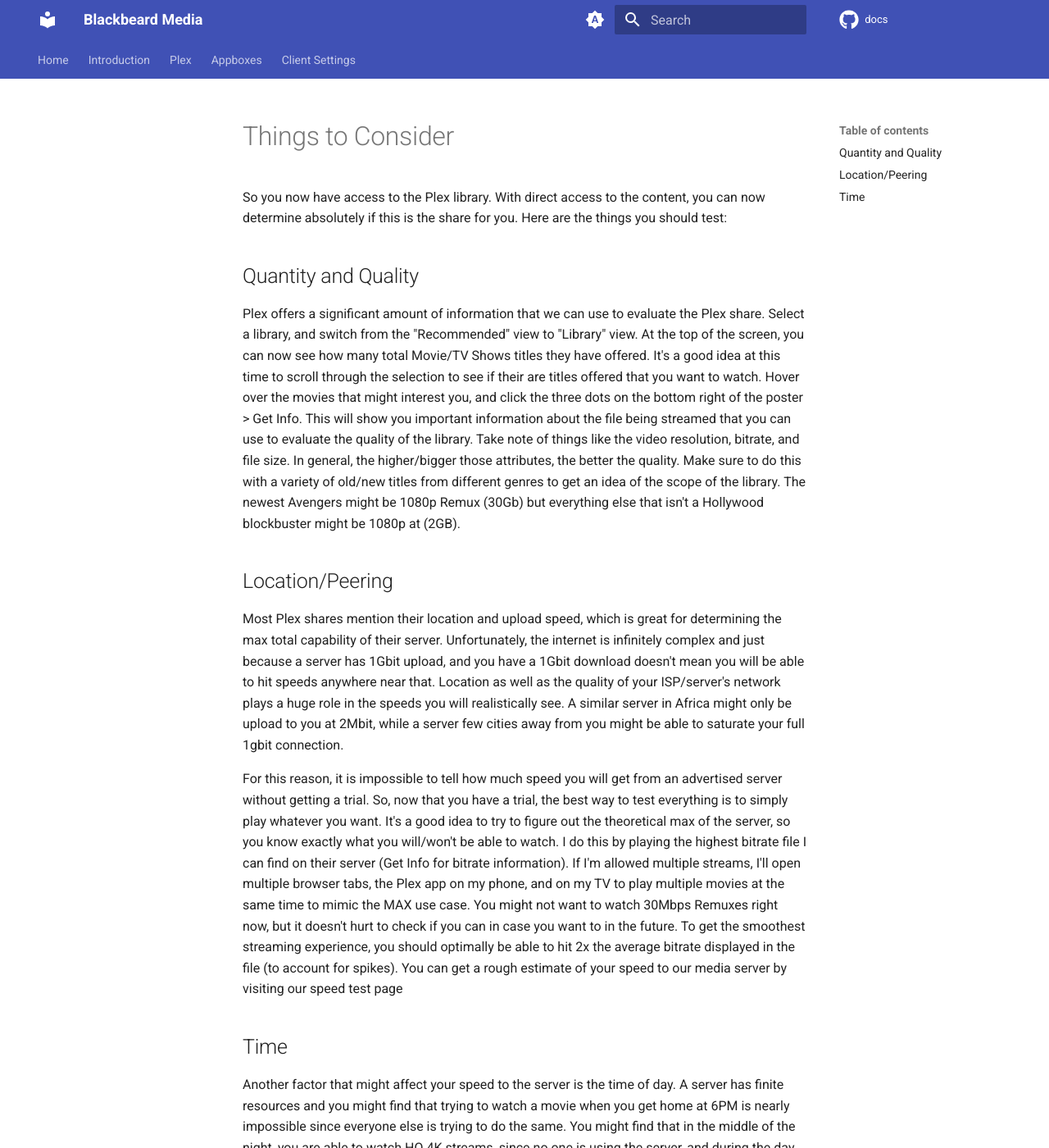
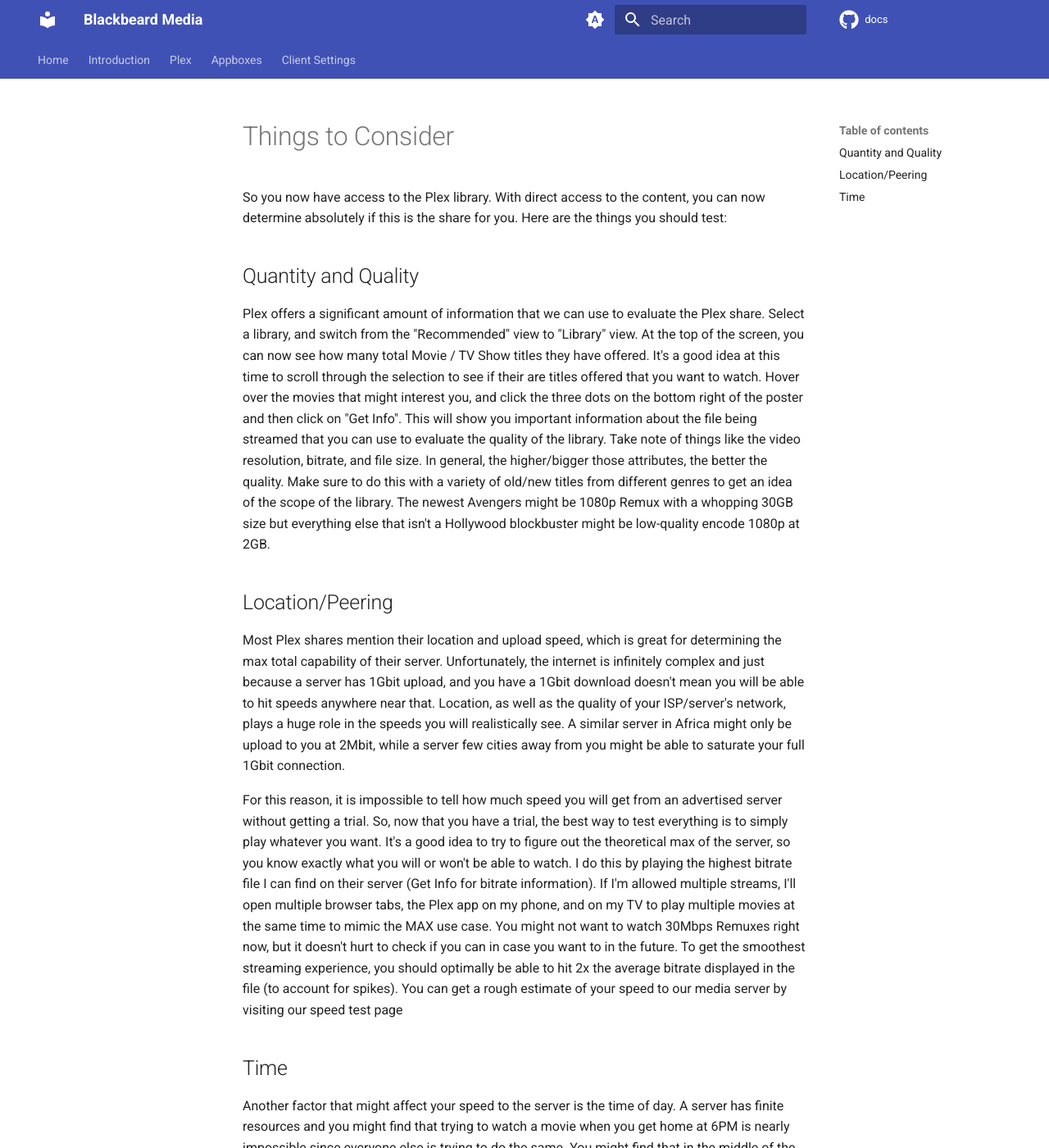
Before and after one commit to neomedia6989/docs-2, an MkDocs documentation site: the page built from docs/introduction/things-to-consider.md, in a window 1280 px wide and 1400 px high. Shown: the whole window at 82% size. Built offline with MkDocs 1.6.1 and Material for MkDocs 9.7.7, drawn with Linux system fonts in a browser that asks for light colours; comment, search, counter and statistics services are not loaded.

Commit message:
Update things-to-consider.md

```diff
--- a/docs/introduction/things-to-consider.md
+++ b/docs/introduction/things-to-consider.md
@@ -5,13 +5,13 @@
 
 ## Quantity and Quality
 
-Plex offers a significant amount of information that we can use to evaluate the Plex share. Select a library, and switch from the "Recommended" view to "Library" view. At the top of the screen, you can now see how many total Movie/TV Shows titles they have offered. It's a good idea at this time to scroll through the selection to see if their are titles offered that you want to watch. Hover over the movies that might interest you, and click the three dots on the bottom right of the poster > Get Info. This will show you important information about the file being streamed that you can use to evaluate the quality of the library. Take note of things like the video resolution, bitrate, and file size. In general, the higher/bigger those attributes, the better the quality. Make sure to do this with a variety of old/new titles from different genres to get an idea of the scope of the library. The newest Avengers might be 1080p Remux (30Gb) but everything else that isn't a Hollywood blockbuster might be 1080p at (2GB).
+Plex offers a significant amount of information that we can use to evaluate the Plex share. Select a library, and switch from the "Recommended" view to "Library" view. At the top of the screen, you can now see how many total Movie / TV Show titles they have offered. It's a good idea at this time to scroll through the selection to see if their are titles offered that you want to watch. Hover over the movies that might interest you, and click the three dots on the bottom right of the poster and then click on "Get Info". This will show you important information about the file being streamed that you can use to evaluate the quality of the library. Take note of things like the video resolution, bitrate, and file size. In general, the higher/bigger those attributes, the better the quality. Make sure to do this with a variety of old/new titles from different genres to get an idea of the scope of the library. The newest Avengers might be 1080p Remux with a whopping 30GB size but everything else that isn't a Hollywood blockbuster might be low-quality encode 1080p at 2GB.
 
 ## Location/Peering
 
-Most Plex shares mention their location and upload speed, which is great for determining the max total capability of their server. Unfortunately, the internet is infinitely complex and just because a server has 1Gbit upload, and you have a 1Gbit download doesn't mean you will be able to hit speeds anywhere near that. Location as well as the quality of your ISP/server's network plays a huge role in the speeds you will realistically see. A similar server in Africa might only be upload to you at 2Mbit, while a server few cities away from you might be able to saturate your full 1gbit connection.
+Most Plex shares mention their location and upload speed, which is great for determining the max total capability of their server. Unfortunately, the internet is infinitely complex and just because a server has 1Gbit upload, and you have a 1Gbit download doesn't mean you will be able to hit speeds anywhere near that. Location, as well as the quality of your ISP/server's network, plays a huge role in the speeds you will realistically see. A similar server in Africa might only be upload to you at 2Mbit, while a server few cities away from you might be able to saturate your full 1Gbit connection.
 
-For this reason, it is impossible to tell how much speed you will get from an advertised server without getting a trial. So, now that you have a trial, the best way to test everything is to simply play whatever you want. It's a good idea to try to figure out the theoretical max of the server, so you know exactly what you will/won't be able to watch. I do this by playing the highest bitrate file I can find on their server (Get Info for bitrate information). If I'm allowed multiple streams, I'll open multiple browser tabs, the Plex app on my phone, and on my TV to play multiple movies at the same time to mimic the MAX use case. You might not want to watch 30Mbps Remuxes right now, but it doesn't hurt to check if you can in case you want to in the future. To get the smoothest streaming experience, you should optimally be able to hit 2x the average bitrate displayed in the file (to account for spikes). You can get a rough estimate of your speed to our media server by visiting our speed test page
+For this reason, it is impossible to tell how much speed you will get from an advertised server without getting a trial. So, now that you have a trial, the best way to test everything is to simply play whatever you want. It's a good idea to try to figure out the theoretical max of the server, so you know exactly what you will or won't be able to watch. I do this by playing the highest bitrate file I can find on their server (Get Info for bitrate information). If I'm allowed multiple streams, I'll open multiple browser tabs, the Plex app on my phone, and on my TV to play multiple movies at the same time to mimic the MAX use case. You might not want to watch 30Mbps Remuxes right now, but it doesn't hurt to check if you can in case you want to in the future. To get the smoothest streaming experience, you should optimally be able to hit 2x the average bitrate displayed in the file (to account for spikes). You can get a rough estimate of your speed to our media server by visiting our speed test page
 
 ## Time
 
```
